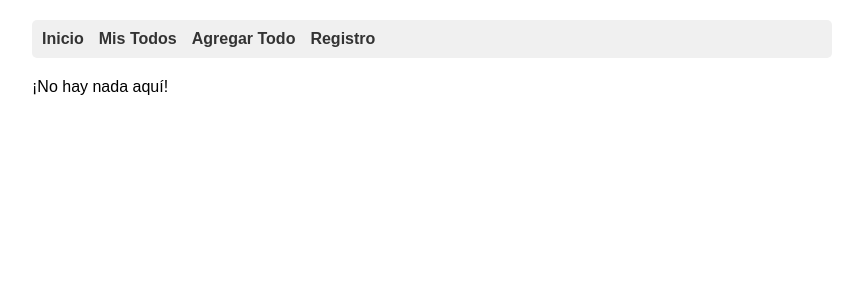
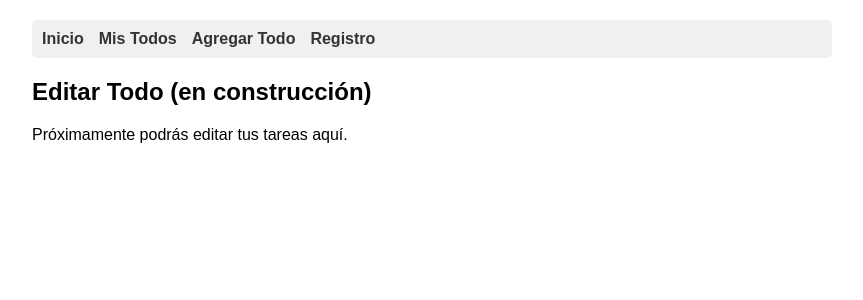
Before and after one commit to Juanes-crypto/todo-app, a React (Create React App) app: page /edit/1 in a window 1280 px wide. Shown: the top 300 px of the page, without its empty margins (208-1071 px from the left). Built offline with nearby package versions, Linux system fonts and the light colour scheme.

Commit message:
se añadió el componente EditTodo y se actualizó la navegación en App.js

```diff
--- a/src/App.js
+++ b/src/App.js
@@ -1,5 +1,6 @@
 import React from 'react';
 import Registro from './Registro';
+import EditTodo from './EditTodo';
 import { BrowserRouter, Routes, Route, Link } from 'react-router-dom';
 import Home from './Home';
 import TodoList from './TodoList';
@@ -24,6 +25,7 @@ function App() {
           <Route path="/todos" element={<TodoList />} />
           <Route path="/add" element={<AddTodo />} />
           <Route path="/registro" element={<Registro />} />
+          <Route path="/edit/:id" element={<EditTodo />} />
           {/* Ruta 404 */}
           <Route path="*" element={<main><p>¡No hay nada aquí!</p></main>} />
         </Routes>
--- /dev/null
+++ b/src/EditTodo.js
@@ -0,0 +1,12 @@
+import React from 'react';
+
+function EditTodo() {
+  return (
+    <div>
+      <h2>Editar Todo (en construcción)</h2>
+      <p>Próximamente podrás editar tus tareas aquí.</p>
+    </div>
+  );
+}
+
+export default EditTodo;
```
